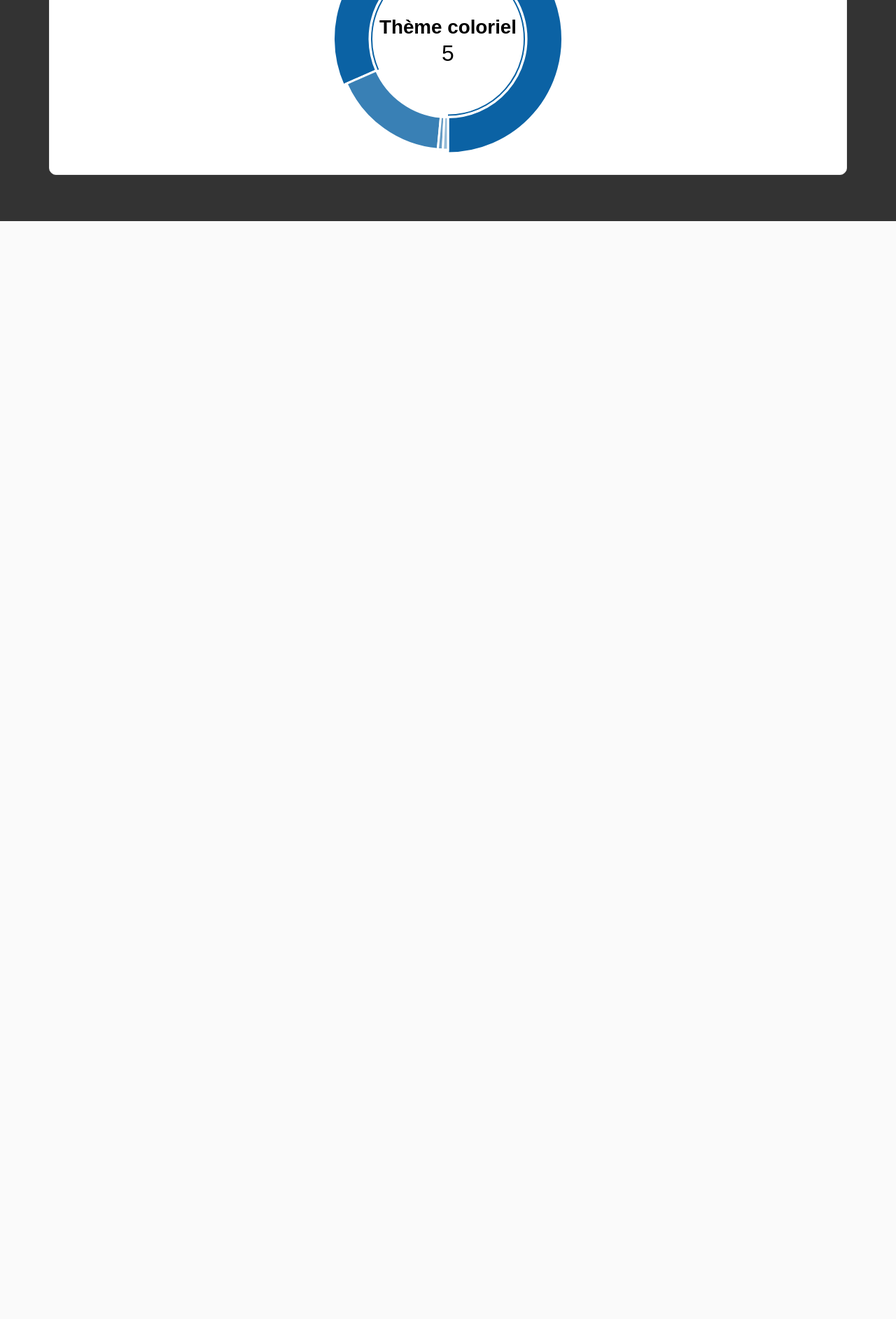
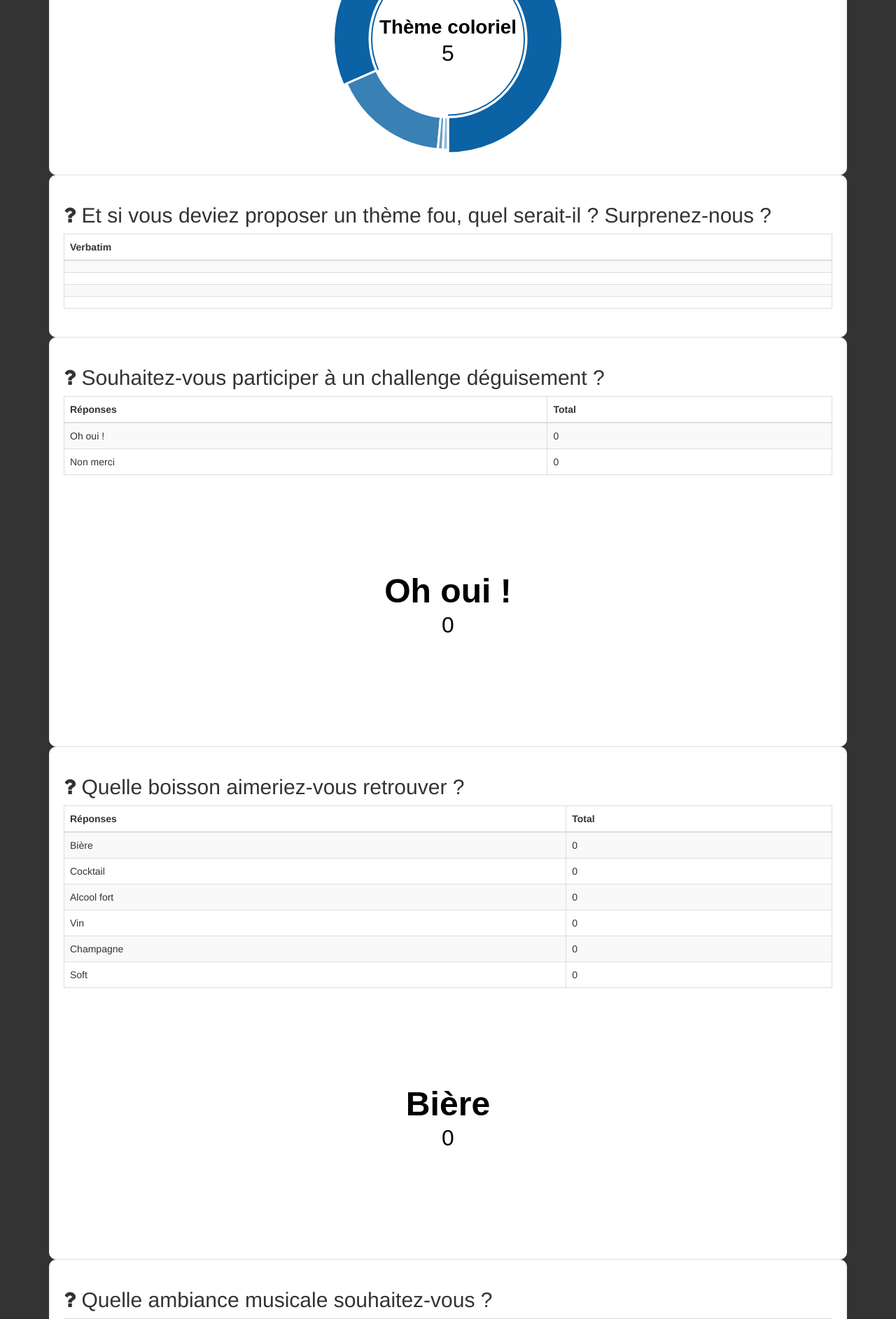
Before and after one commit to AdrienLiard/Feedback_box, a Flask app: page /dashboard in a window 1280 px wide. Shown: the part 484-2369 px from the top of the page at 70% size. Before the commit the page ends 800 px from the top, so only its background shows below. Run offline with Flask 2, Linux system fonts and the light colour scheme; data comes from the database, SQL or seed files in the repository; lists and menus that the app fills with data are empty; some libraries are stand-ins or nearby versions.

Commit message:
correction init.db

```diff
--- a/FeedBack_Box/FeedBack_Box.py
+++ b/FeedBack_Box/FeedBack_Box.py
@@ -51,7 +51,7 @@ questionnaire={
     },
     {
     'id':3,
-    'type':'single',
+    'type':'multiple',
     'libelle':u'Quelle boisson aimeriez-vous retrouver ?',
     'responses':[{'value':1,'lib':u'Bière'},{'value':2,'lib':u'Cocktail'},{'value':3,'lib':u'Alcool fort'},{'value':4,'lib':u'Vin'},{'value':5,'lib':u'Champagne'},{'value':6,'lib':u'Soft'}]
     },
@@ -107,6 +107,10 @@ def index():
             print(request.url_root)
             return redirect(ROOT_URL)
         id=request.cookies.get('id')
+        if(id!=None):
+            control=g.db.execute("select count(*) as ct from interviews where guid=?",id).fetchone()[0]
+            if(control==0):
+                id=None
         resp=make_response(render_template('questionnaire.html'))
         if(id==None):
             guid=str(uuid.uuid4())
--- a/FeedBack_Box/static/js/dashboard.js
+++ b/FeedBack_Box/static/js/dashboard.js
@@ -1,18 +1,14 @@
 var app=angular.module('dashboard',[])
 	.controller('dashboardCtrl',['$scope','$interval','$http',function($scope,$interval,$http){
         $scope.questions={};
-        $scope.current=0;
+
         var update=function(){
             $http.get("/api/results").then(function(response){
                 $scope.questions=response.data.data;
-                $scope.questions[$scope.current].show=true;
-                $scope.current+=1;
-                if($scope.current==$scope.questions.length){
-                    $scope.current=0;
-                }
+
         });
         };
-        $interval(update,10000);
+
         update();
 
 
--- a/FeedBack_Box/templates/dashboard.html
+++ b/FeedBack_Box/templates/dashboard.html
@@ -34,7 +34,7 @@
 			<div ng-repeat='question in questions' >
 
                 <!--Questions Ouvertes-->
-                <div ng-if="question.type=='open' && question.show" id="{{question.id}}" class="result">
+                <div ng-if="question.type=='open'" id="{{question.id}}" class="result">
                     <h2><i class="fa fa-question"></i>&nbsp;{{question.libelle}}</h2>
     				<table class="table table-bordered table-striped">
                         <thead><tr><th>Verbatim</th></tr></thead>
@@ -46,7 +46,7 @@
                     </table>
                 </div>
                 <!--Questions Single et multiples-->
-                <div ng-if="question.type!='open'  && question.show" id="{{question.id}}" class="result">
+                <div ng-if="question.type!='open'" id="{{question.id}}" class="result">
                     <h2><i class="fa fa-question"></i>&nbsp;{{question.libelle}}</h2>
                     <table class="table table-bordered table-striped">
                         <thead><tr><th>Réponses</th><th>Total</th></tr></thead>
```
